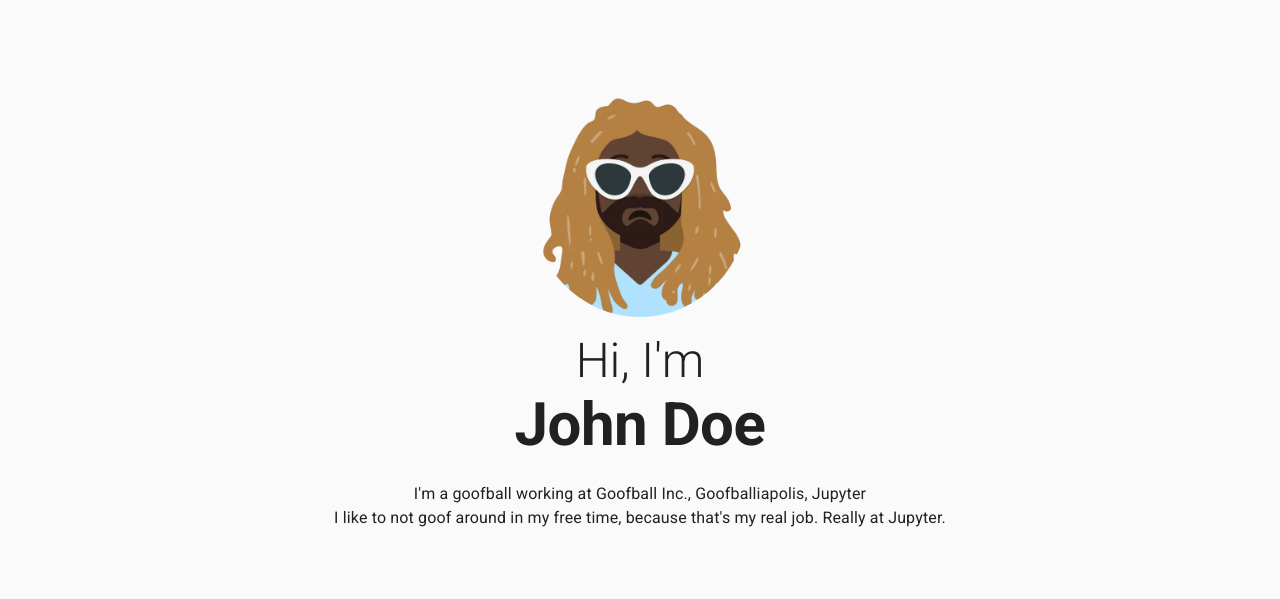
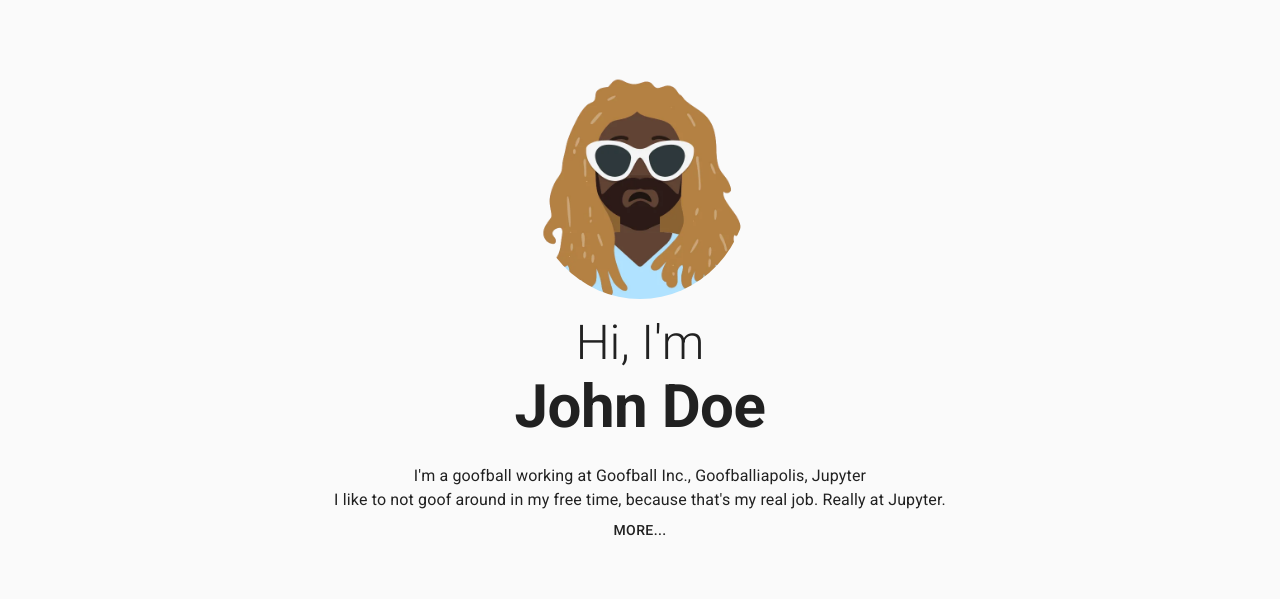
Before and after one commit to anti-mony/SimpleYouGatsby, a Gatsby site: page / in a window 1280 px wide. Shown: the part 90-689 px from the top of the page. Built offline with nearby package versions, Linux system fonts and the light colour scheme; Gatsby itself is replaced by a stand-in of ours.

Commit message:
Added new more option to index page

```diff
--- a/src/data/IndexList.js
+++ b/src/data/IndexList.js
@@ -5,5 +5,6 @@ export const IndexList = {
         "last": "Doe"
     },
     "title":"I'm a goofball working at Goofball Inc.,  Goofballiapolis, Jupyter",
-    "subtitle": "I like to not goof around in my free time, because that's my real job. Really at Jupyter."
+    "subtitle": "I like to not goof around in my free time, because that's my real job. Really at Jupyter.",
+    "more":"Lorem ipsum dolor sit amet, consectetur adipiscing elit. Aenean tempor cursus quam, eu gravida mauris lacinia eget. Sed sed dolor sed neque volutpat imperdiet. Aenean dapibus aliquet tempor. Aliquam a ornare risus. Morbi blandit orci eu arcu tristique, vel imperdiet nunc tempus. Nam elit dui, gravida euismod varius in, malesuada eu erat. Donec gravida placerat ipsum. Mauris porttitor sollicitudin lorem, et iaculis eros placerat ac. Suspendisse potenti. Vivamus sit amet libero sit amet ligula ultricies malesuada.",
 }
--- a/src/pages/index.js
+++ b/src/pages/index.js
@@ -1,16 +1,21 @@
-import React from "react"
+import React, { useState } from "react"
 
 import Layout from "../components/layout"
 import SEO from "../components/seo"
 import Image from "../components/image"
 
-import { IndexList } from "../data/IndexList";
+import { IndexList } from "../data/IndexList"
 
-import { Typography } from "@material-ui/core"
+import { Typography, Collapse, Button } from "@material-ui/core"
 
-const IndexPage = () => (
+const IndexPage = () => {
+  const [showMore, setShowMore] = useState(false)
+
+  return (
     <Layout>
-    <SEO title={`${IndexList.name.first} ${IndexList.name.middle} ${IndexList.name.last}`} />
+      <SEO
+        title={`${IndexList.name.first} ${IndexList.name.middle} ${IndexList.name.last}`}
+      />
       <div className="index-content">
         <div className="index-image">
           <Image />
@@ -21,24 +26,35 @@ const IndexPage = () => (
         </Typography>
 
         <Typography variant="h2" gutterBottom>
-        <div className="center-text bold-text">{IndexList.name.first + " " + IndexList.name.middle + " " + IndexList.name.last}</div>
+          <div className="center-text bold-text">
+            {IndexList.name.first +
+              " " +
+              IndexList.name.middle +
+              " " +
+              IndexList.name.last}
+          </div>
         </Typography>
 
         <Typography variant="body1"></Typography>
 
         <Typography variant="body1" component="div">
-        <div className="center-text">
-          {IndexList.title}
-        </div>
+          <div className="center-text">{IndexList.title}</div>
         </Typography>
 
         <Typography variant="body1" component="div">
           <div className="center-text">
             {IndexList.subtitle}
+            <Collapse in={showMore}>{IndexList.more}</Collapse>
+            {IndexList.more.length > 0 && (
+              <Button onClick={() => setShowMore(!showMore)}>
+                {!showMore ? "more..." : " less"}
+              </Button>
+            )}
           </div>
         </Typography>
       </div>
     </Layout>
   )
+}
 
 export default IndexPage
```
Lines whose indentation alone changed are shown as unchanged.
